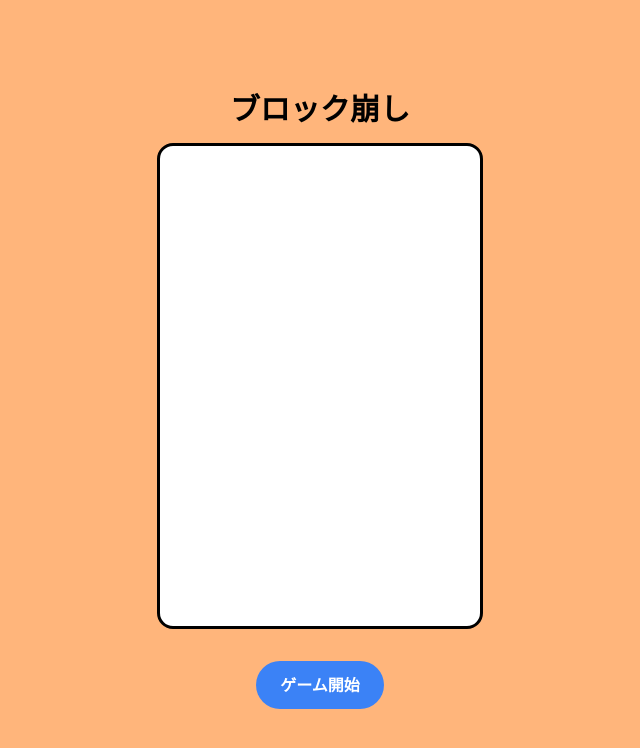
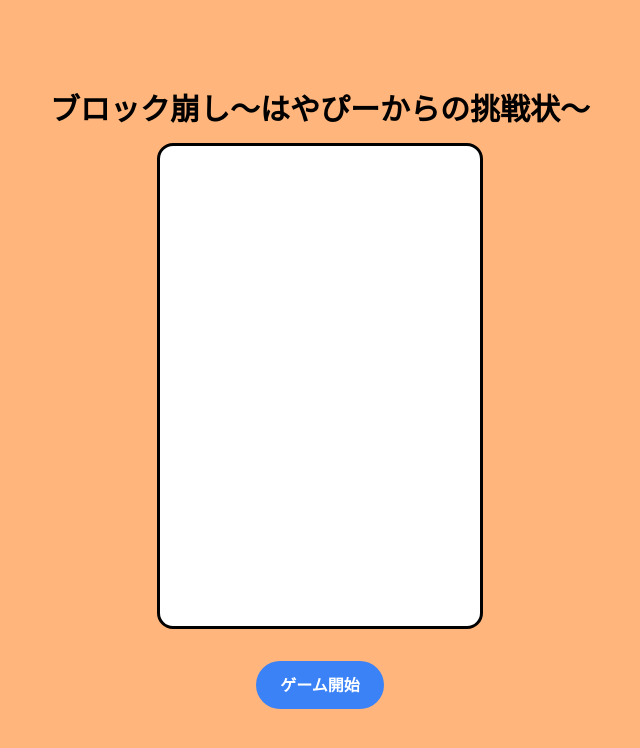
Before and after one commit to ogahiyoshipai/ark-team-captain, a plain HTML site: page BlockGame.html in a window 1280 px wide. Shown: the whole page, without its empty margins (320-960 px from the left). Drawn offline with nearby package versions, Linux system fonts and the light colour scheme.

Commit message:
Update BlockGame.html

```diff
--- a/BlockGame.html
+++ b/BlockGame.html
@@ -57,7 +57,7 @@
 </head>
 <body>
     <div class="container p-4 md:p-8">
-        <h1 class="text-3xl font-bold text-black">ブロック崩し</h1>
+        <h1 class="text-3xl font-bold text-black">ブロック崩し～はやぴーからの挑戦状～</h1>
         <canvas id="gameCanvas" width="320" height="480"></canvas>
         <div class="flex space-x-4 mt-4">
             <button id="startGameBtn" class="btn">ゲーム開始</button>
```
